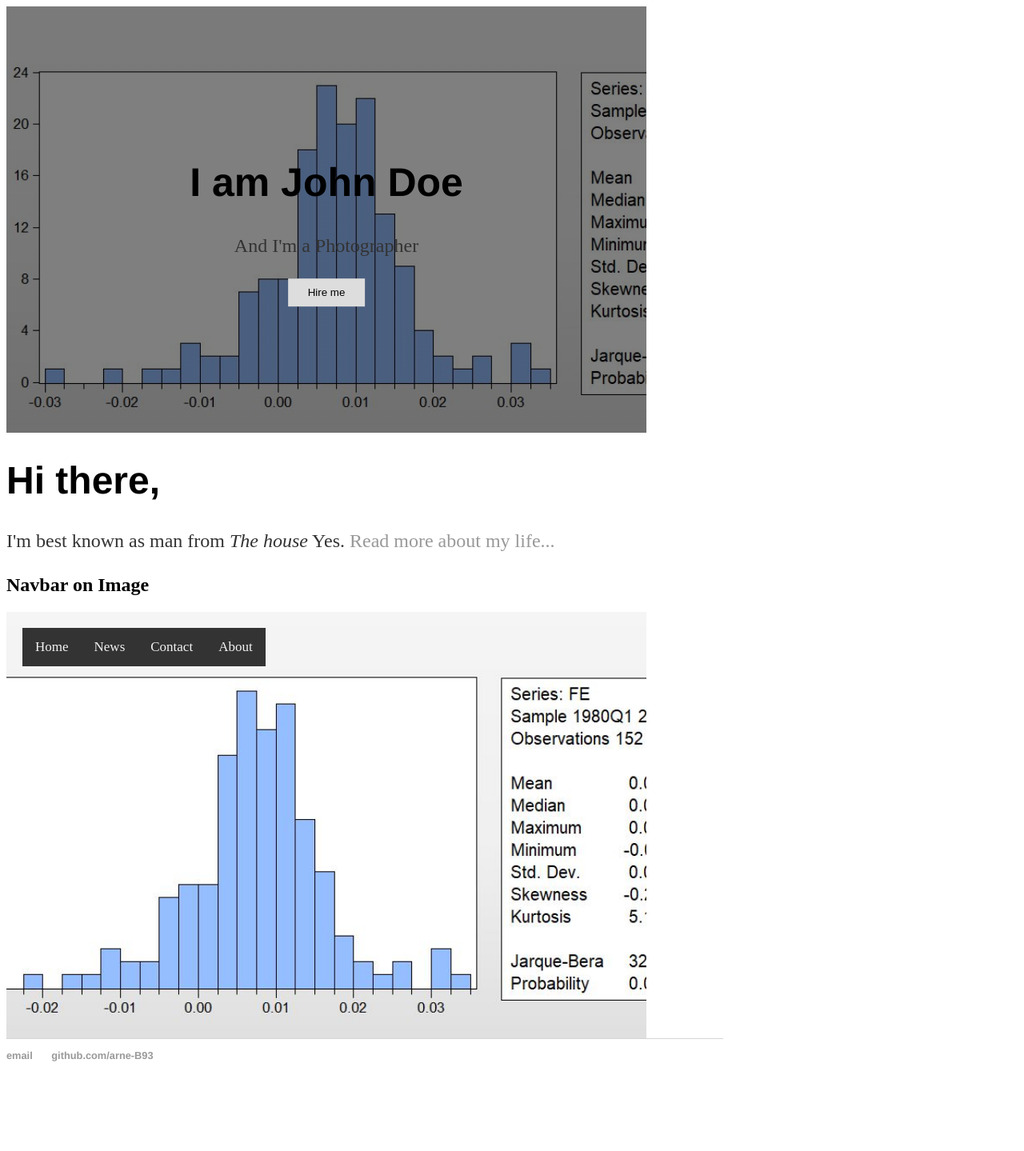
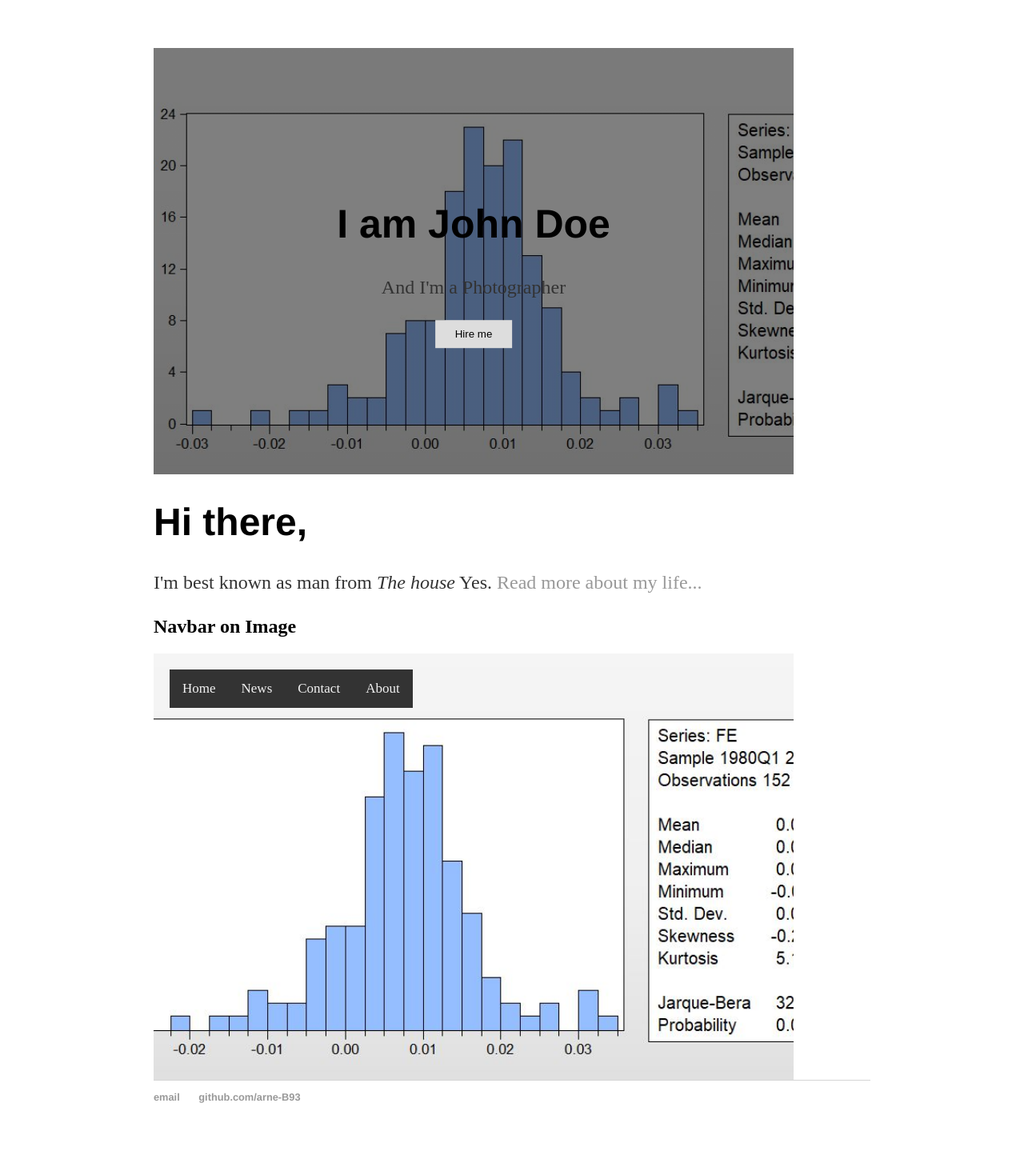
Before and after one commit to Arne-B93/Arne-B93, a Jekyll site: the page built from index.html, in a window 1280 px wide. Shown: the whole page at 80% size. Built offline with Jekyll 4.4.1, drawn with Linux system fonts in a browser that asks for light colours; before the commit the page ends 1339 px from its top, so only the background shows below that.

Commit message:
Update main.css

```diff
--- a/css/main.css
+++ b/css/main.css
@@ -1,6 +1,6 @@
 body {
-  <!--  margin: 60px auto;
-    width: 70%;-->
+  margin: 60px auto;
+    width: 70%;
     heigth: 100%;
 }
 
@@ -81,7 +81,7 @@ ul.posts li {
   color: white;
 }
 
-
+<!--
 
 .bg-img {
   /* The image used */
@@ -126,7 +126,7 @@ ul.posts li {
   background-color: #ddd;
   color: black;
 }
-
+-->
 
 
 </style>
```
